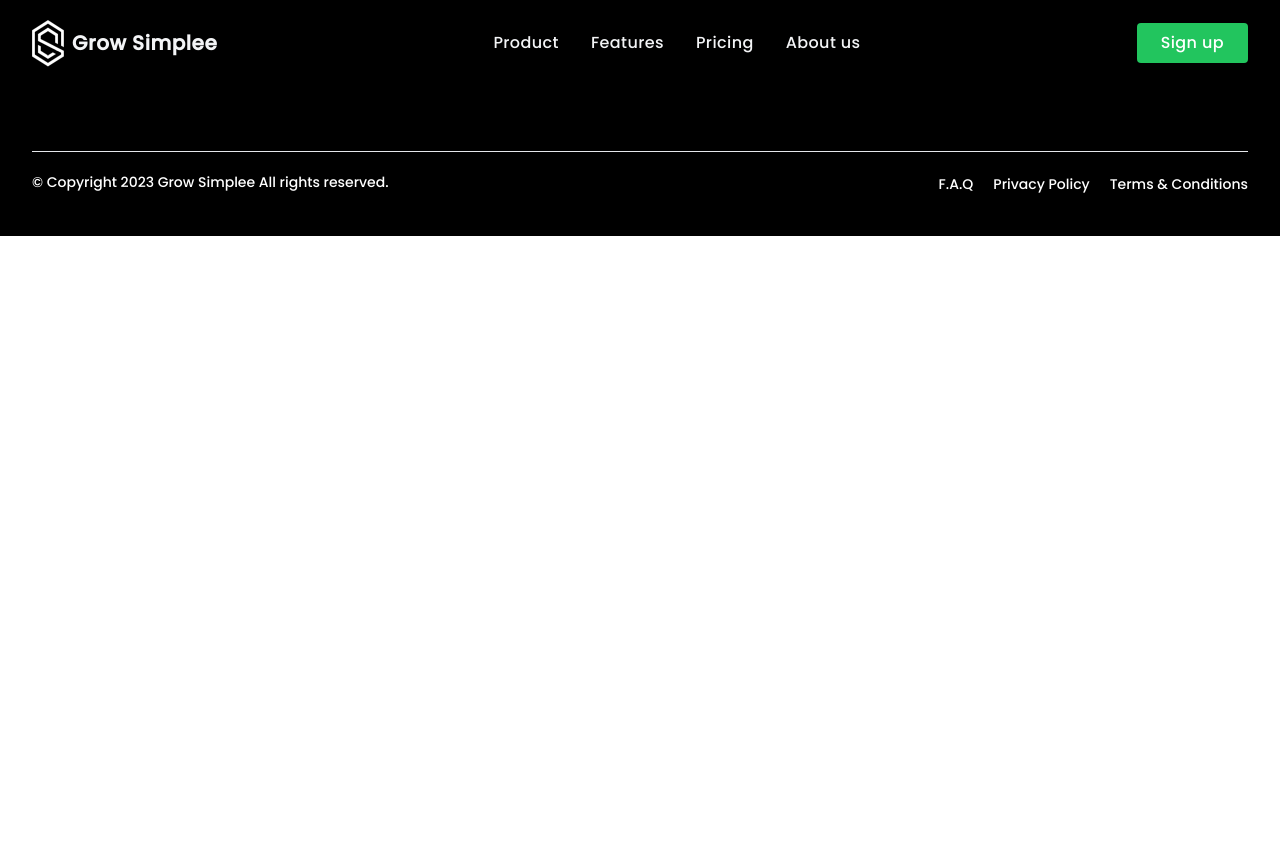
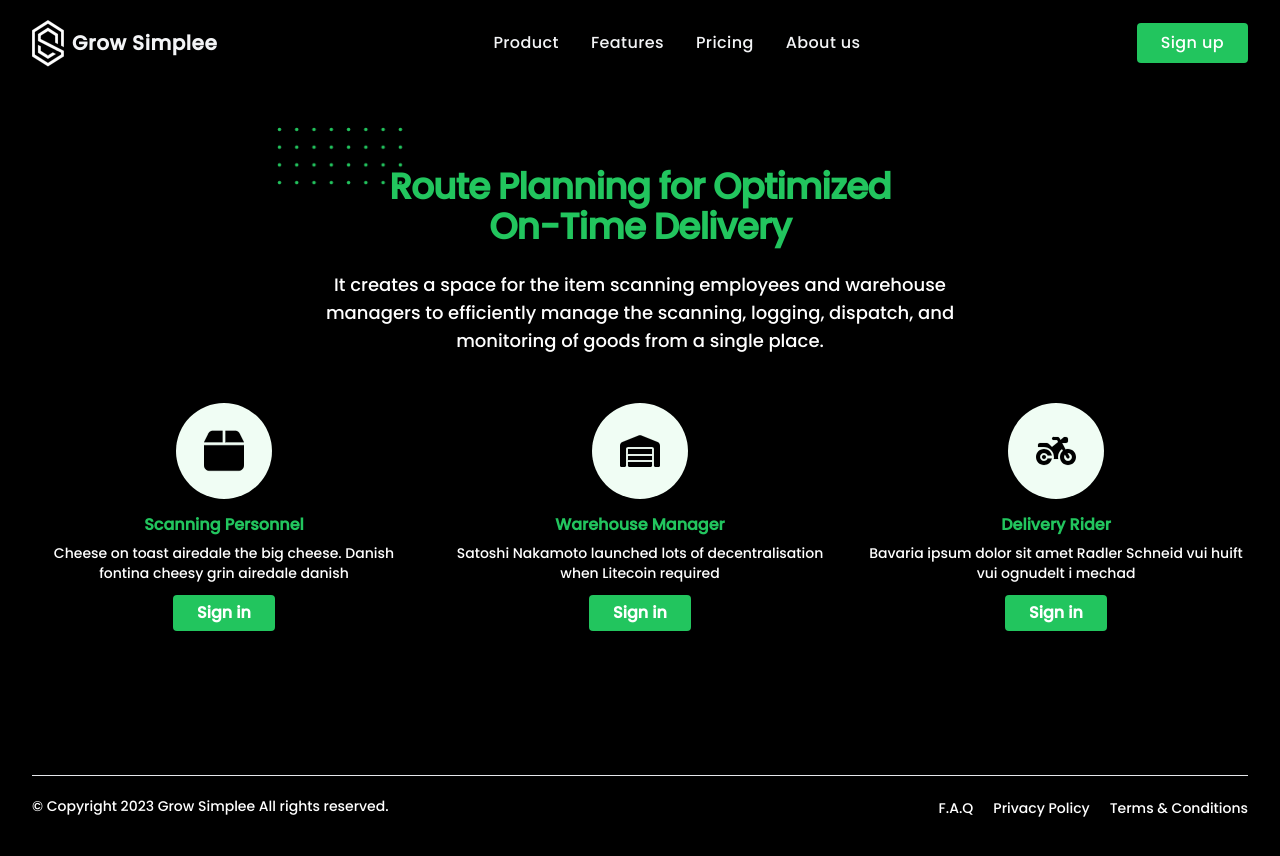
Before and after one commit to DaemonLab/Route-Planning, a Next.js app in the folder app/: page / in a window 1280 px wide. Shown: the top 856 px of the page. Before the commit the page ends 800 px from the top, so only its background shows below. Built offline with nearby package versions, Linux system fonts and the light colour scheme.

Commit message:
Created Home Page

```diff
--- /dev/null
+++ b/app/components/Feature.tsx
@@ -0,0 +1,137 @@
+import Link from "next/link";
+
+export default function Feature() {
+  return (
+    <div className="bg-black">
+      <div className="px-4 py-16 mx-auto sm:max-w-xl md:max-w-full lg:max-w-screen-xl md:px-24 lg:px-8 lg:py-20">
+        <div className="max-w-xl mb-10 md:mx-auto sm:text-center lg:max-w-2xl md:mb-12">
+          <h2 className="max-w-lg mb-6 font-sans text-3xl font-bold leading-none tracking-tight text-green-500 sm:text-4xl md:mx-auto">
+            <span className="relative inline-block">
+              <svg
+                viewBox="0 0 52 24"
+                fill="currentColor"
+                className="absolute top-0 left-0 z-0 hidden w-32 -mt-8 -ml-20 text-blue-gray-100 lg:w-32 lg:-ml-28 lg:-mt-10 sm:block"
+              >
+                <defs>
+                  <pattern
+                    id="df31b9f6-a505-42f8-af91-d2b7c3218e5c"
+                    x="0"
+                    y="0"
+                    width=".135"
+                    height=".30"
+                  >
+                    <circle cx="1" cy="1" r=".7" />
+                  </pattern>
+                </defs>
+                <rect
+                  fill="url(#df31b9f6-a505-42f8-af91-d2b7c3218e5c)"
+                  width="52"
+                  height="24"
+                />
+              </svg>
+              <span className="relative">Route</span>
+            </span>{" "}
+            Planning for Optimized On-Time Delivery
+          </h2>
+          <p className="text-base text-white md:text-lg">
+            It creates a space for the item scanning employees and warehouse
+            managers to efficiently manage the scanning, logging, dispatch, and
+            monitoring of goods from a single place.
+          </p>
+        </div>
+        <div className="grid gap-8 row-gap-8 lg:grid-cols-3">
+          <div className="sm:text-center">
+            <div className="flex items-center justify-center w-16 h-16 mb-4 rounded-full bg-green-50 sm:mx-auto sm:w-24 sm:h-24">
+              <svg
+                className="w-10"
+                strokeLinejoin="round"
+                strokeWidth="2"
+                strokeLinecap="round"
+                strokeMiterlimit="10"
+                stroke="currentColor"
+                xmlns="http://www.w3.org/2000/svg"
+                viewBox="0 0 448 512"
+              >
+                <path d="M50.7 58.5L0 160H208V32H93.7C75.5 32 58.9 42.3 50.7 58.5zM240 160H448L397.3 58.5C389.1 42.3 372.5 32 354.3 32H240V160zm208 32H0V416c0 35.3 28.7 64 64 64H384c35.3 0 64-28.7 64-64V192z" />
+              </svg>
+            </div>
+            <h6 className="mb-2 font-semibold leading-5 text-green-500">
+              Scanning Personnel
+            </h6>
+            <p className="max-w-md mb-3 text-sm text-white sm:mx-auto">
+              Cheese on toast airedale the big cheese. Danish fontina cheesy
+              grin airedale danish
+            </p>
+            <Link
+              href="/scanner"
+              aria-label=""
+              className="inline-flex items-center font-semibold transition-colors duration-200 text-white bg-green-500 px-6 rounded h-9 hover:bg-green-600"
+            >
+              Sign in
+            </Link>
+          </div>
+          <div className="sm:text-center">
+            <div className="flex items-center justify-center w-16 h-16 mb-4 rounded-full bg-green-50 sm:mx-auto sm:w-24 sm:h-24">
+              <svg
+                className="w-10"
+                strokeLinejoin="round"
+                strokeWidth="2"
+                strokeLinecap="round"
+                strokeMiterlimit="10"
+                stroke="currentColor"
+                xmlns="http://www.w3.org/2000/svg"
+                viewBox="0 0 640 512"
+              >
+                <path d="M0 488V171.3c0-26.2 15.9-49.7 40.2-59.4L308.1 4.8c7.6-3.1 16.1-3.1 23.8 0L599.8 111.9c24.3 9.7 40.2 33.3 40.2 59.4V488c0 13.3-10.7 24-24 24H568c-13.3 0-24-10.7-24-24V224c0-17.7-14.3-32-32-32H128c-17.7 0-32 14.3-32 32V488c0 13.3-10.7 24-24 24H24c-13.3 0-24-10.7-24-24zm488 24l-336 0c-13.3 0-24-10.7-24-24V432H512l0 56c0 13.3-10.7 24-24 24zM128 400V336H512v64H128zm0-96V224H512l0 80H128z" />
+              </svg>
+            </div>
+            <h6 className="mb-2 font-semibold leading-5 text-green-500">
+              Warehouse Manager
+            </h6>
+            <p className="max-w-md mb-3 text-sm text-white sm:mx-auto">
+              Satoshi Nakamoto launched lots of decentralisation when Litecoin
+              required
+            </p>
+            <Link
+              href="/manager"
+              aria-label=""
+              className="inline-flex items-center font-semibold transition-colors duration-200 text-white bg-green-500 px-6 rounded h-9 hover:bg-green-600"
+            >
+              Sign in
+            </Link>
+          </div>
+          <div className="sm:text-center">
+            <div className="flex items-center justify-center w-16 h-16 mb-4 rounded-full bg-green-50 sm:mx-auto sm:w-24 sm:h-24">
+              <svg
+                className="w-10"
+                strokeLinejoin="round"
+                strokeWidth="2"
+                strokeLinecap="round"
+                strokeMiterlimit="10"
+                stroke="currentColor"
+                xmlns="http://www.w3.org/2000/svg"
+                viewBox="0 0 640 512"
+              >
+                <path d="M280 32c-13.3 0-24 10.7-24 24s10.7 24 24 24h57.7l16.4 30.3L256 192l-45.3-45.3c-12-12-28.3-18.7-45.3-18.7H64c-17.7 0-32 14.3-32 32v32h96c88.4 0 160 71.6 160 160c0 11-1.1 21.7-3.2 32h70.4c-2.1-10.3-3.2-21-3.2-32c0-52.2 25-98.6 63.7-127.8l15.4 28.6C402.4 276.3 384 312 384 352c0 70.7 57.3 128 128 128s128-57.3 128-128s-57.3-128-128-128c-13.5 0-26.5 2.1-38.7 6L418.2 128H480c17.7 0 32-14.3 32-32V64c0-17.7-14.3-32-32-32H459.6c-7.5 0-14.7 2.6-20.5 7.4L391.7 78.9l-14-26c-7-12.9-20.5-21-35.2-21H280zM462.7 311.2l28.2 52.2c6.3 11.7 20.9 16 32.5 9.7s16-20.9 9.7-32.5l-28.2-52.2c2.3-.3 4.7-.4 7.1-.4c35.3 0 64 28.7 64 64s-28.7 64-64 64s-64-28.7-64-64c0-15.5 5.5-29.7 14.7-40.8zM187.3 376c-9.5 23.5-32.5 40-59.3 40c-35.3 0-64-28.7-64-64s28.7-64 64-64c26.9 0 49.9 16.5 59.3 40h66.4C242.5 268.8 190.5 224 128 224C57.3 224 0 281.3 0 352s57.3 128 128 128c62.5 0 114.5-44.8 125.8-104H187.3zM128 384c17.7 0 32-14.3 32-32s-14.3-32-32-32s-32 14.3-32 32s14.3 32 32 32z" />
+              </svg>
+            </div>
+            <h6 className="mb-2 font-semibold leading-5 text-green-500">
+              Delivery Rider
+            </h6>
+            <p className="max-w-md mb-3 text-sm text-white sm:mx-auto">
+              Bavaria ipsum dolor sit amet Radler Schneid vui huift vui ognudelt
+              i mechad
+            </p>
+            <Link
+              href="/rider"
+              aria-label=""
+              className="inline-flex items-center font-semibold transition-colors duration-200 text-white bg-green-500 px-6 rounded h-9 hover:bg-green-600"
+            >
+              Sign in
+            </Link>
+          </div>
+        </div>
+      </div>
+    </div>
+  );
+}
--- a/app/pages/index.tsx
+++ b/app/pages/index.tsx
@@ -1,17 +1,17 @@
 import Head from "next/head";
 import Image from "next/image";
-import { Inter } from "@next/font/google";
 import styles from "../styles/Home.module.css";
 import { Main } from "next/document";
 import Navbar from "../components/Navbar";
 import Footer from "../components/Footer";
+import Feature from "../components/Feature";
 
-const inter = Inter({ subsets: ["latin"] });
 
 export default function Home() {
   return (
     <>
       <Navbar />
+      <Feature />
       <Footer />
     </>
   );
--- a/app/styles/globals.css
+++ b/app/styles/globals.css
@@ -7,7 +7,7 @@ input:focus {
 }
 
 body {
-  overflow: hidden;
+  overflow-x: hidden;
 }
 
 .items-wrapper {
--- a/app/tailwind.config.js
+++ b/app/tailwind.config.js
@@ -2,7 +2,6 @@ const { fontFamily } = require("tailwindcss/defaultTheme");
 
 /** @type {import('tailwindcss').Config} */
 module.exports = {
-  purge: ["./pages/**/*.{js,ts,jsx,tsx}", "./components/**/*.{js,ts,jsx,tsx}"],
   content: [
     "./pages/**/*.{js,ts,jsx,tsx}",
     "./components/**/*.{js,ts,jsx,tsx}",
```
